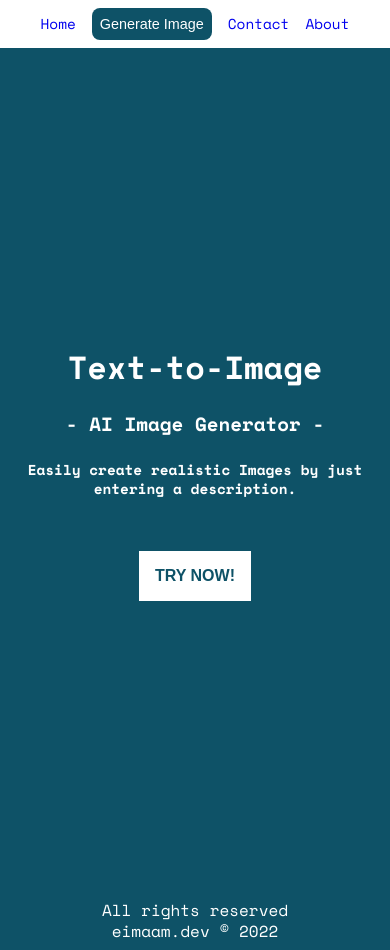
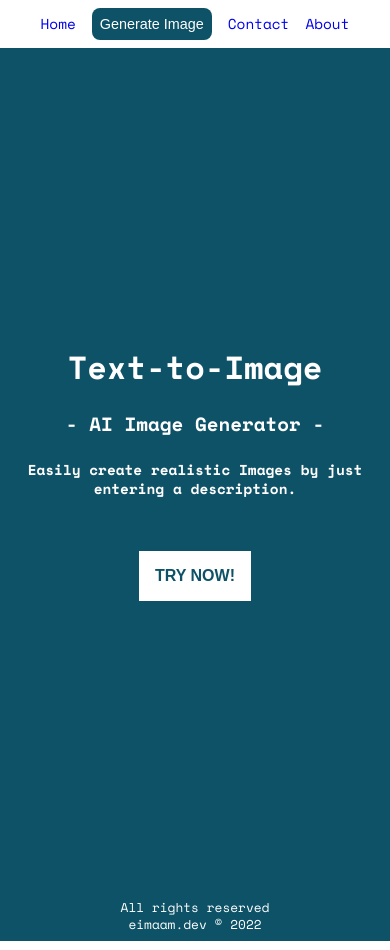
Before and after one commit to sunilgitb/text-to-image-react, a React (Create React App) app: page / in a window 390 px wide. Built offline with nearby package versions, Linux system fonts and the light colour scheme.

Commit message:
styling: reduced font size on mobile

```diff
--- a/public/styles/_footer.scss
+++ b/public/styles/_footer.scss
@@ -3,4 +3,10 @@ footer{
     color: $default;
     text-align: center;
     padding: 0.5rem;
+
+    p{
+        @include mobile{
+            font-size: 0.8rem;
+        }
+    }
 }
--- a/public/styles/css/style.css
+++ b/public/styles/css/style.css
@@ -3,6 +3,11 @@ footer {
   color: #fff;
   text-align: center;
   padding: 0.5rem;
+}
+@media only screen and (max-width: 800px) {
+  footer p {
+    font-size: 0.8rem;
+  }
 }
 
 header {
```
Also changed, not shown: 1 other file (tests, documents, lock files or other folders).
